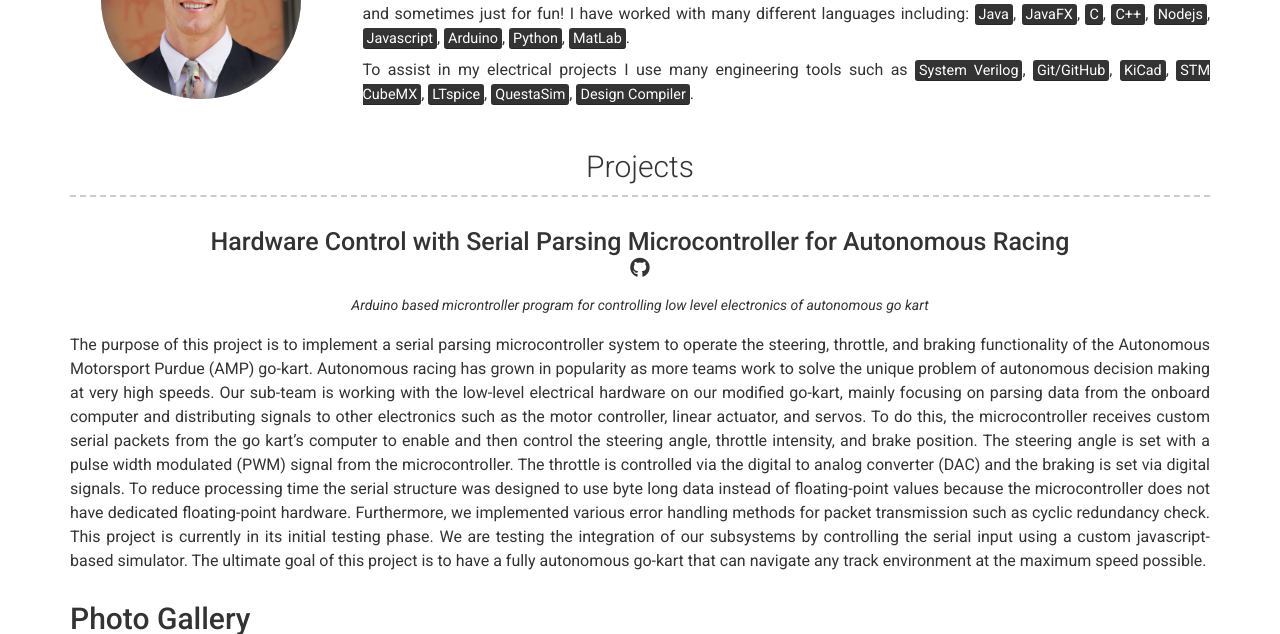
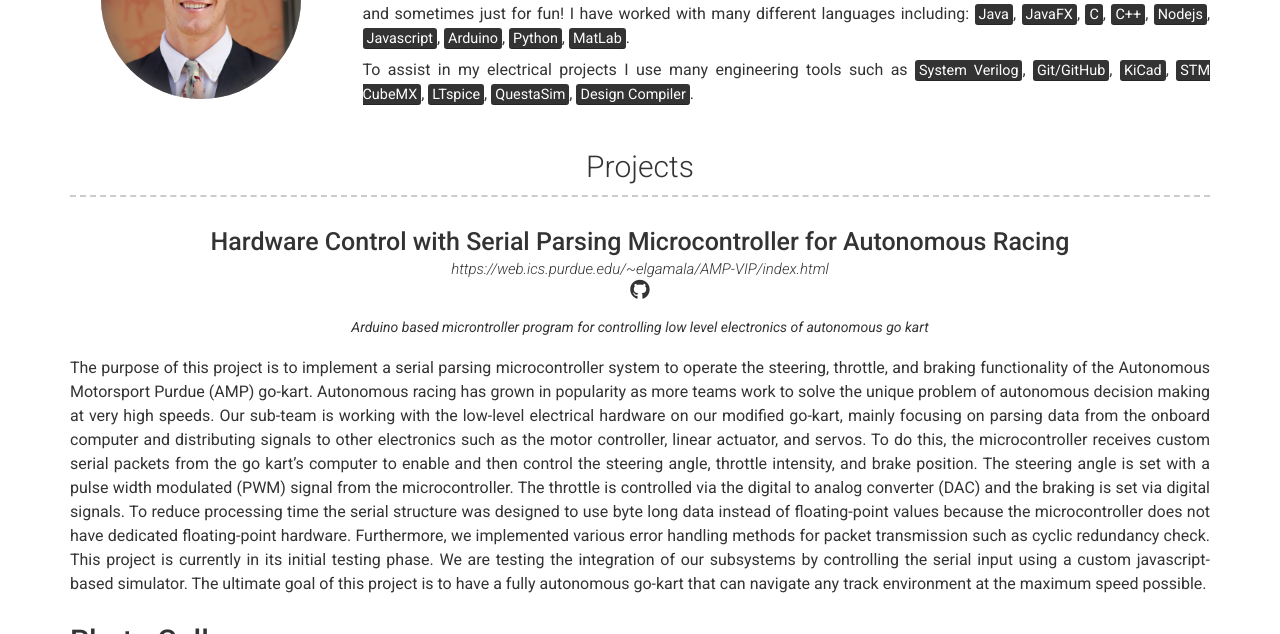
Before and after one commit to MArndt26/marndt26.github.io, a Jekyll site: the page built from index.md, in a window 1280 px wide and 900 px high, scrolled down 380 px, cut to the strip 0-634 px from the top of the window. Built offline with Jekyll 4.4.1, drawn with Linux system fonts in a browser that asks for light colours; nearby versions of some CDN libraries; part of the change alters nothing that is shown.

Commit message:
added new amp website

```diff
--- a/_data/projects.yml
+++ b/_data/projects.yml
@@ -1,7 +1,7 @@
 # Project template
 - layout: top-middle
   name: Hardware Control with Serial Parsing Microcontroller for Autonomous Racing
-  # link: https://github.com/Autonomous-Motorsports-Purdue/AMP_MCUv1
+  link: https://web.ics.purdue.edu/~elgamala/AMP-VIP/index.html
   github: Autonomous-Motorsports-Purdue/AMP_MCUv1
   quote: >
     Arduino based microntroller program for controlling low level electronics of autonomous go kart
```
